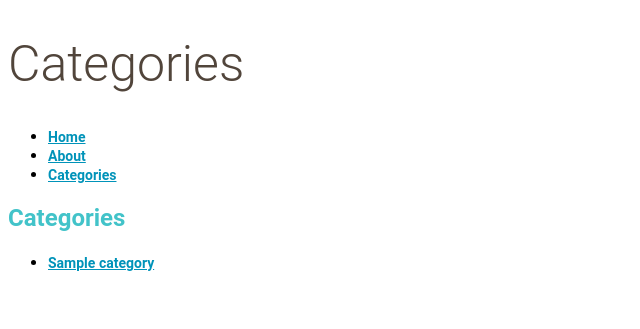
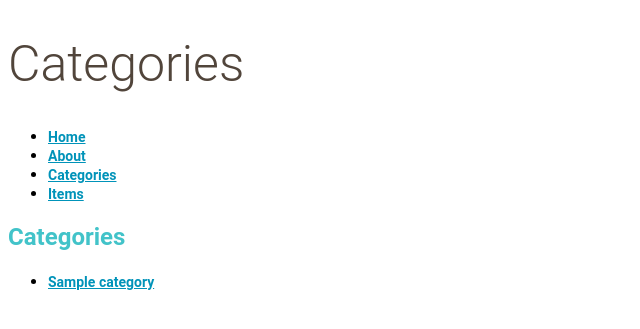
Before and after one commit to juanchopanza/ItemCatalog, a Flask app: page /categories/ in a window 1280 px wide. Shown: the top 329 px of the page, without its empty margins (0-640 px from the left). Run offline with Flask 2, Linux system fonts and the light colour scheme; tables that the repository leaves empty hold one stand-in row (values such as "Sample post").

Commit message:
Fix some URLs

```diff
--- a/itemcatalog/templates/categories.html
+++ b/itemcatalog/templates/categories.html
@@ -9,7 +9,7 @@
     <div>
         <ul>
         {% for i in categories %}
-            <li><a href="{{ url_for('showCategories', category_id=i.id)}}">{{i.name}}</a></li>
+            <li><a href="{{ url_for('showCategoryItems', category_id=i.id)}}">{{i.name}}</a></li>
         {% endfor %}
         </ul>
     </div>
--- a/itemcatalog/templates/layout.html
+++ b/itemcatalog/templates/layout.html
@@ -22,7 +22,7 @@
                 <li><a href = "{{ url_for('home')}}">Home </a></li>
                 <li><a href = "{{ url_for('about')}}">About </a></li>
                 <li><a href = "{{ url_for('showCategories')}}">Categories</a></li>
-                <!--<li><a href = "{{ url_for('showItems')}}">Items</a></li> -->
+                <li><a href = "{{ url_for('showItems')}}">Items</a></li>
         </div>
     {% endblock %}
 
```
